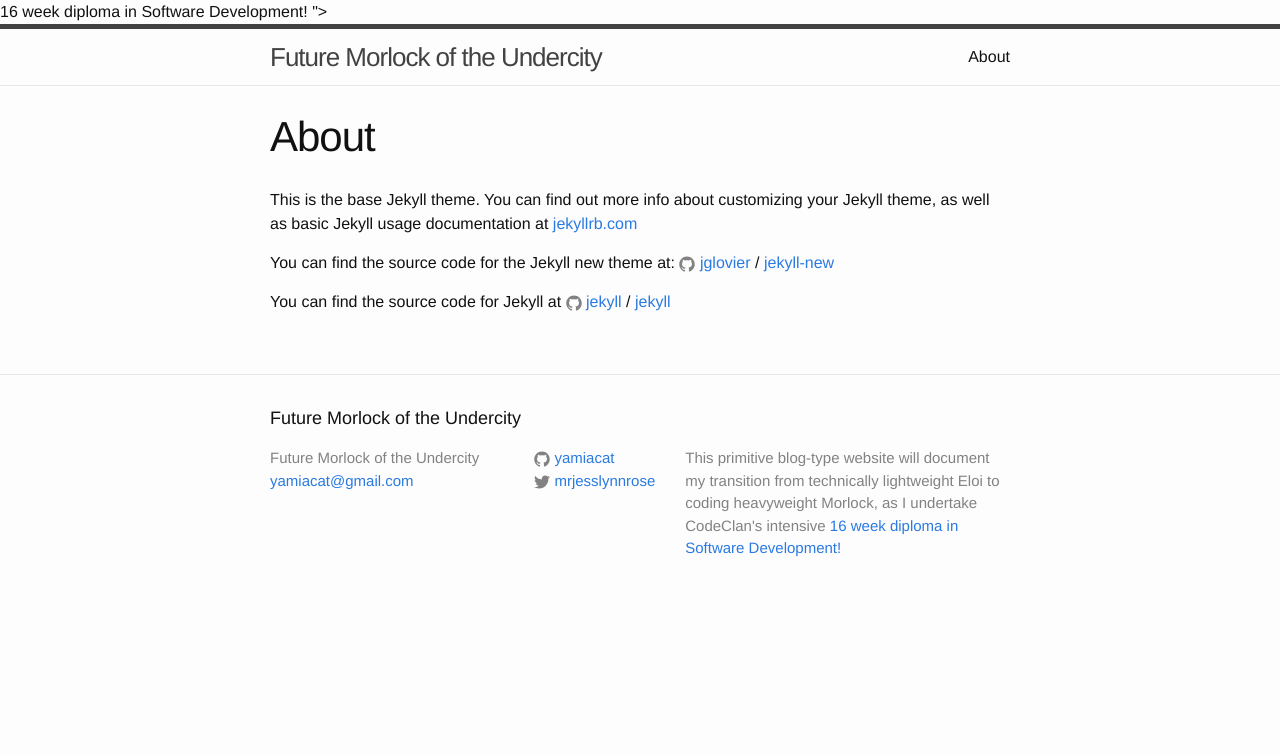
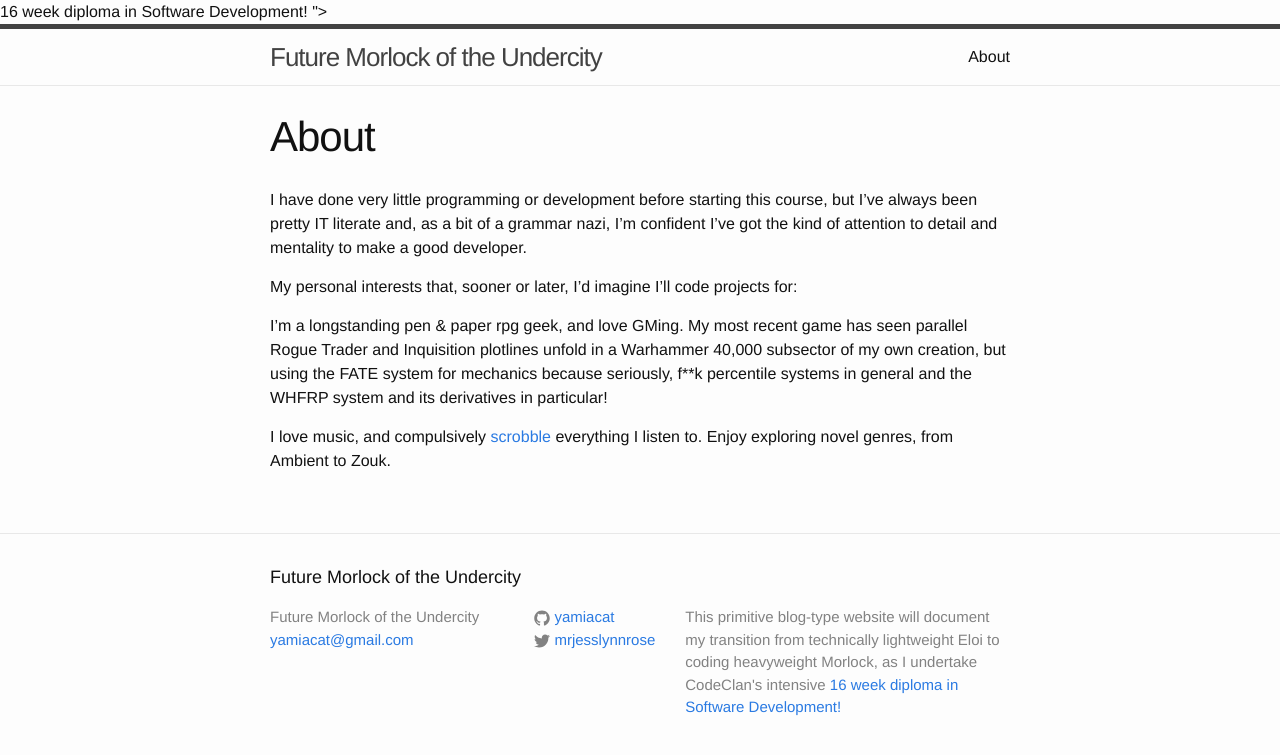
Before and after one commit to yamiacat/yamiacat.github.io, a Jekyll site: the page built from about.md, in a window 1280 px wide. Shown: the top 755 px of the page. Built offline with Jekyll 4.4.1, drawn with Linux system fonts in a browser that asks for light colours.

Commit message:
add About page update

```diff
--- a/about.md
+++ b/about.md
@@ -4,12 +4,10 @@ title: About
 permalink: /about/
 ---
 
-This is the base Jekyll theme. You can find out more info about customizing your Jekyll theme, as well as basic Jekyll usage documentation at [jekyllrb.com](http://jekyllrb.com/)
+I have done very little programming or development before starting this course, but I've always been pretty IT literate and, as a bit of a grammar nazi, I'm confident I've got the kind of attention to detail and mentality to make a good developer.
 
-You can find the source code for the Jekyll new theme at:
-{% include icon-github.html username="jglovier" %} /
-[jekyll-new](https://github.com/jglovier/jekyll-new)
+My personal interests that, sooner or later, I'd imagine I'll code projects for:
 
-You can find the source code for Jekyll at
-{% include icon-github.html username="jekyll" %} /
-[jekyll](https://github.com/jekyll/jekyll)
+I'm a longstanding pen & paper rpg geek, and love GMing. My most recent game has seen parallel Rogue Trader and Inquisition plotlines unfold in a Warhammer 40,000 subsector of my own creation, but using the FATE system for mechanics because seriously, f**k percentile systems in general and the WHFRP system and its derivatives in particular!
+
+I love music, and compulsively [scrobble](https://www.last.fm/user/roninserotonin) everything I listen to. Enjoy exploring novel genres, from Ambient to Zouk.
```
